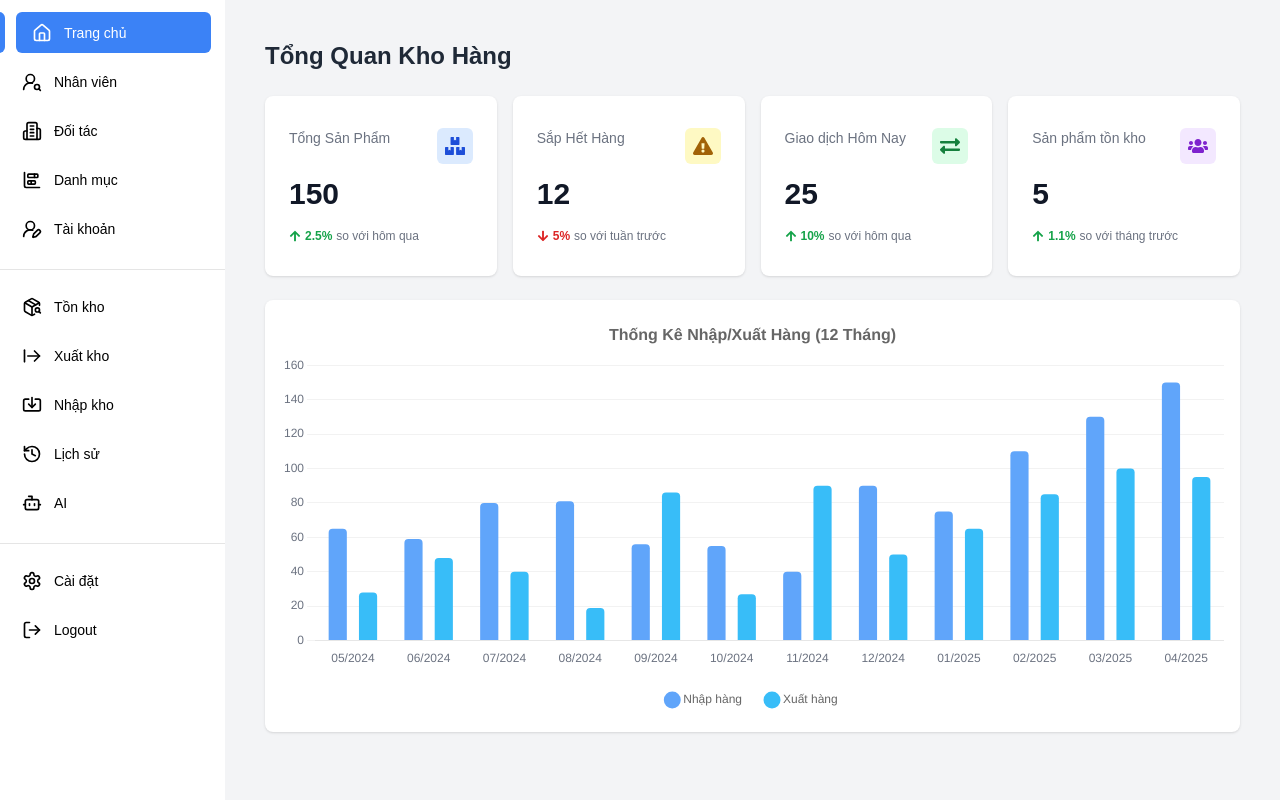
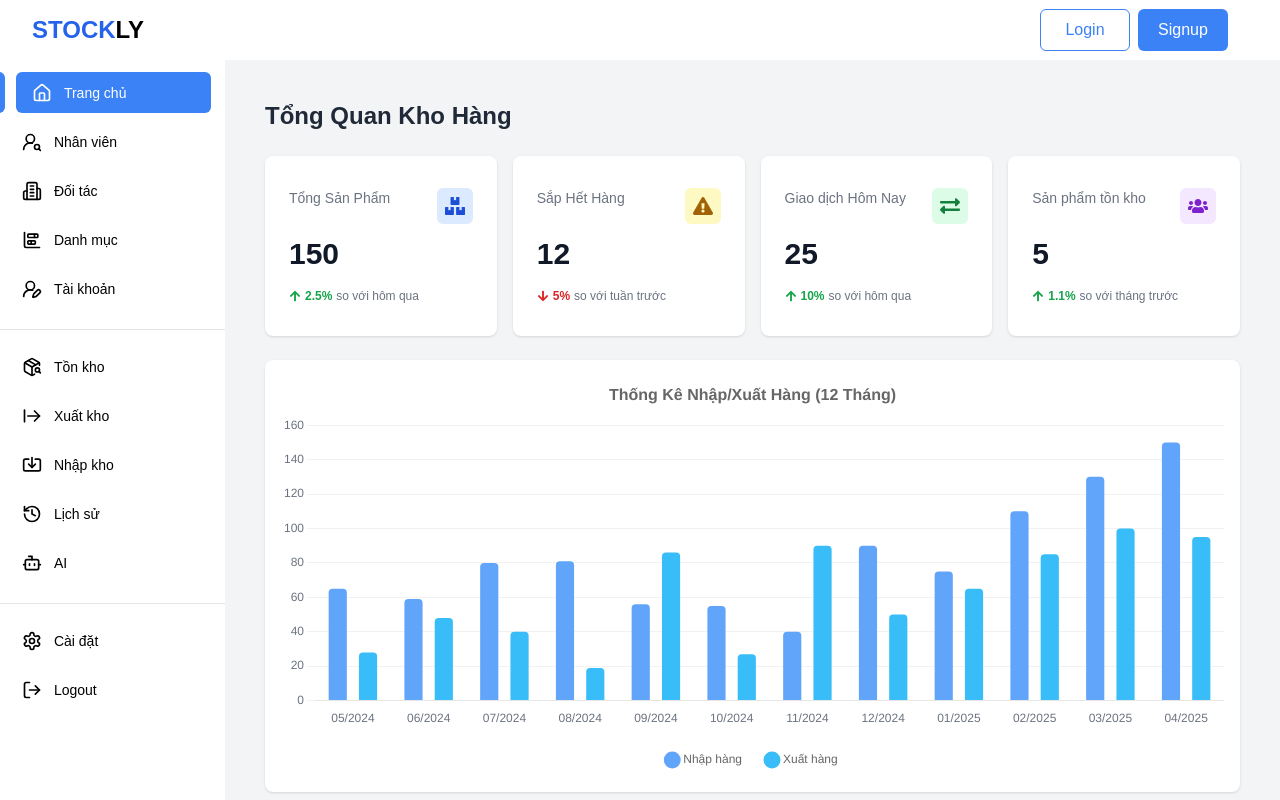
Before and after one commit to finnduc/Do_an_Cong_nghe_phan_mem_2025, a Next.js app: page / in a window 1280 px wide. Built offline with nearby package versions, Linux system fonts and the light colour scheme.

Commit message:
update layout

```diff
--- a/src/app/(main)/layout.js
+++ b/src/app/(main)/layout.js
@@ -7,7 +7,7 @@ import Topbar from "../../components/topbar";
 export default function MainLayout({ children }) {
   return (
     <div className="flex h-screen flex-col bg-[#f5f6fa]">
-      {" "}
+      <Topbar />
       <div className="flex flex-grow w-full overflow-hidden">
         {" "}
         <Sidebar />
```
